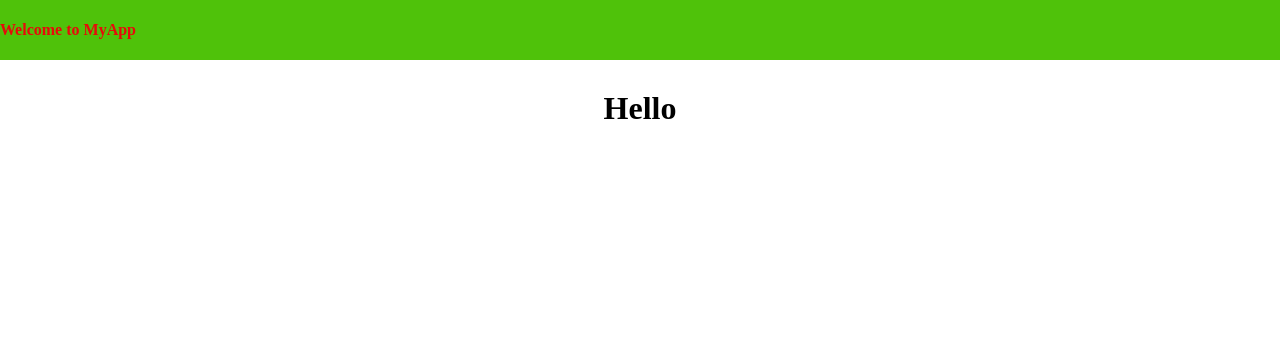
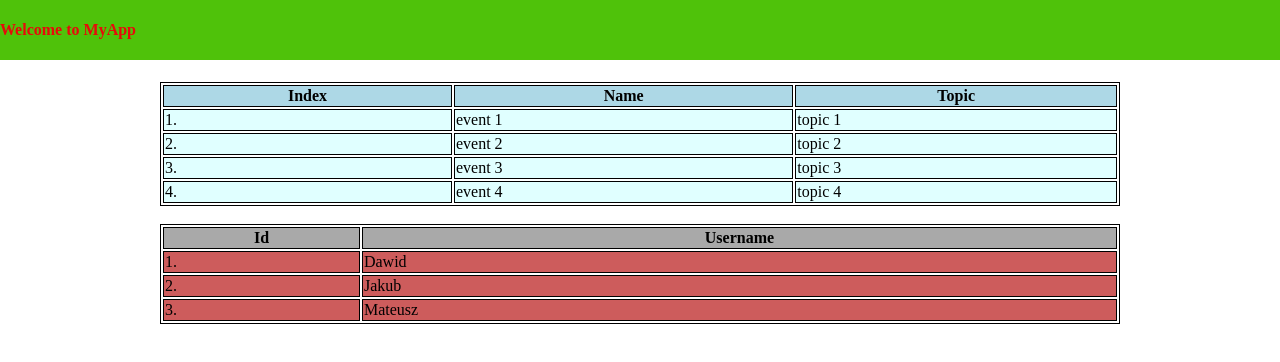
Before and after one commit to tdjx93/myapp, an Angular app: page / in a window 1280 px wide. Shown: the top 362 px of the page. Built offline with nearby package versions, Linux system fonts and the light colour scheme.

Commit message:
content removed

```diff
--- a/src/app/app.component.html
+++ b/src/app/app.component.html
@@ -1,4 +1,3 @@
-
 <style>
   h1 {
     margin: 8px 0;
@@ -25,6 +24,32 @@
     flex-direction: column;
     align-items: center;
   }
+
+  .events-table,
+  .users-table {
+    width: 100%;
+  }
+.events-table-th {
+  background-color: lightblue;
+}
+.events-table-td{
+  background-color: lightcyan;
+}
+.users-table-th {
+  background-color: darkgray;
+}
+.users-table-td {
+  background-color: indianred;
+}
+
+  .events-table,
+  .events-table-th,
+  .events-table-td,
+  .users-table,
+  .users-table-th,
+  .users-table-td {
+    border: 1px solid black;
+  }
 </style>
 
 <div class="toolbar" role="banner">
@@ -32,7 +57,38 @@
 </div>
 
 <div class="content" role="main">
-  <h1>Hello</h1>
+
+  <table class="events-table">
+    <thead>
+    <th class="events-table-th">Index</th>
+    <th class="events-table-th">Name</th>
+    <th class="events-table-th">Topic</th>
+    </thead>
+    <tbody>
+    <tr *ngFor="let event of events">
+      <td class="events-table-td">{{event.id}}.</td>
+      <td class="events-table-td">{{event.name}}</td>
+      <td class="events-table-td">{{event.topic}}</td>
+    </tr>
+    </tbody>
+  </table>
+
+  <br>
+
+  <table class="users-table">
+    <thead>
+    <th class="users-table-th">Id</th>
+    <th class="users-table-th">Username</th>
+    </thead>
+    <tbody>
+    <tr *ngFor="let user of users; let even = even; let odd = odd"
+    [ngClass]="{odd: odd, even: even}">
+      <td class="users-table-td">{{user.id}}.</td>
+      <td class="users-table-td">{{user.name}}</td>
+    </tr>
+    </tbody>
+  </table>
+
 </div>
 
 <router-outlet></router-outlet>
--- a/src/app/app.component.ts
+++ b/src/app/app.component.ts
@@ -1,4 +1,4 @@
-import { Component } from '@angular/core';
+import {Component} from '@angular/core';
 
 @Component({
   selector: 'app-root',
@@ -7,4 +7,15 @@ import { Component } from '@angular/core';
 })
 export class AppComponent {
   title = 'myapp';
+  users = [
+    {id: 1, name: "Dawid"},
+    {id: 2, name: "Jakub"},
+    {id: 3, name: "Mateusz"}
+  ];
+  events = [
+    {id: 1, name: "event 1", topic: "topic 1"},
+    {id: 2, name: "event 2", topic: "topic 2"},
+    {id: 3, name: "event 3", topic: "topic 3"},
+    {id: 4, name: "event 4", topic: "topic 4"}
+  ];
 }
```
